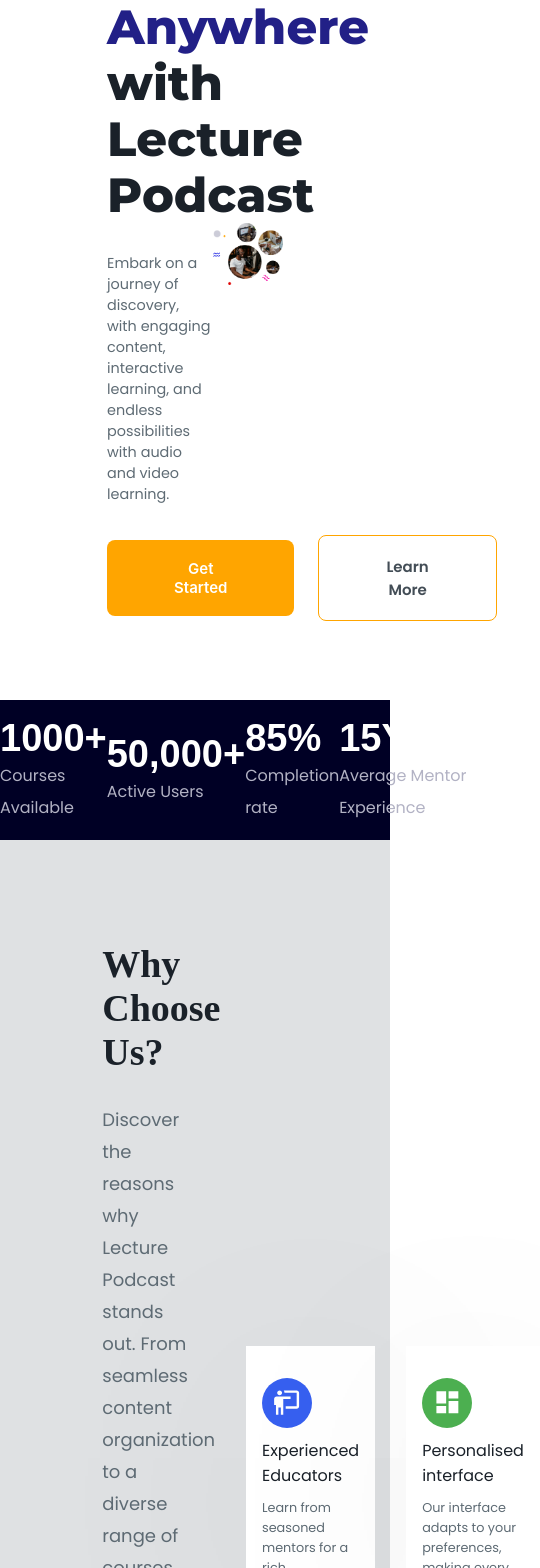
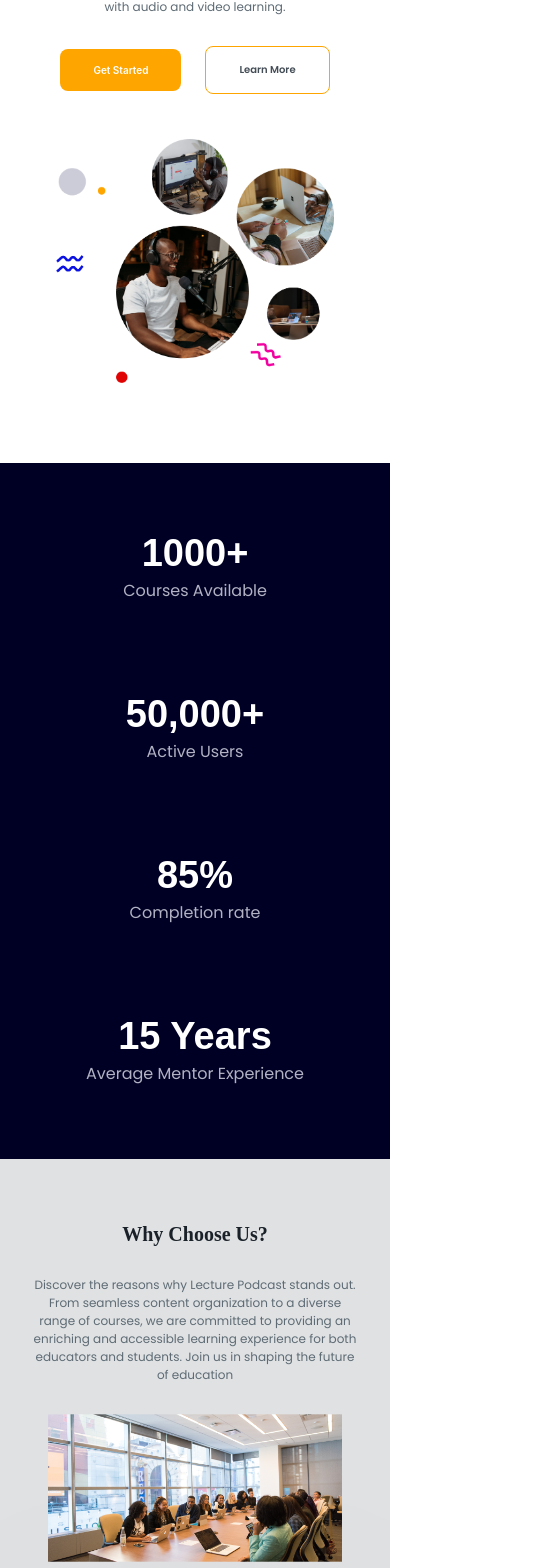
Before and after one commit to Lecture-Podcast/Website, a React (Vite) app: page / in a window 390 px wide. Shown: the part 321-1889 px from the top of the page, 540 px wide, since content can reach past the window. Built offline with nearby package versions, Linux system fonts and the light colour scheme; a web font is replaced by a local one.

Commit message:
Mobile IN Progree

```diff
--- a/src/components/Home.jsx
+++ b/src/components/Home.jsx
@@ -122,7 +122,7 @@
             <p>Completion rate</p>
           </div>
           <div>
-            <p>15Years</p>
+            <p>15 Years</p>
             <p>Average Mentor Experience</p>
           </div>
         </div>
@@ -140,7 +140,7 @@
                   in shaping the future of education
                 </p>
               </div>
-              <div>
+              <div className="why-img-con">
                 <img src={Rectangle} alt="" />
               </div>
             </div>
@@ -208,7 +208,10 @@
                 your expertise with a global audience. Gain exposure, build your
                 brand, and inspire learners worldwide.
               </p>
+              <div className="button-container">
               <button className="amplify-button">Get Started</button>
+              </div>
+
             </div>
             <div className="amplify-image image-1">
               <img src={creator} alt="" />
@@ -228,7 +231,9 @@
                 range of courses, engage with experienced mentors, and tailor
                 your education to match your unique interests and career goals.
               </p>
-              <button>Start Learning Today</button>
+              <div className="button-container">
+                <button>Start Learning Today</button>
+              </div>
             </div>
           </div>
 
@@ -242,7 +247,10 @@
                 your educational content, connect with a broader audience, and
                 make a lasting impact on the global learning community.
               </p>
-              <button >Get Started</button>
+              <div className="button-container">
+                <button>Get Started</button>
+              </div>
+
             </div>
             <div className="amplify-image">
               <img src={Teaching} alt="" />
@@ -542,12 +550,8 @@
                 and the best offers{" "}
               </p>
               <div className="input-img">
-                <div className="message">
-                  <img src={tabler} alt="" />
-                </div>
                 <input type="text" placeholder="Enter your email address" />
               </div>
-
               <button>Subscribe</button>
             </div>
           </div>
--- a/src/components/css/home.css
+++ b/src/components/css/home.css
@@ -583,8 +583,9 @@
 .home-main .get-in-touch {
   padding: 7rem 5rem;
   background: url("../../assets/background.jpeg");
+  background-repeat: no-repeat;
   background-position: center;
-  background-size: contain;
+  background-size: cover;
   position: relative;
   width: 100%;
   min-height:900px;
@@ -853,19 +854,13 @@
   font-size: 15px;
   font-weight: 400;
   line-height: 28px;
-  width: 18vw;
+  /*   */
   /* wordWrap: 'break-word' */
 }
 
-.home-main .footer .last-div .message {
-  width: 1vw;
-}
-
-.home-main .footer .last-div .message img {
-  width: 100%;
-}
 
 .home-main .footer .last-div .input-img {
+  width: 100% !important;
   display: flex;
   justify-content: center;
   border-radius: 10px;
@@ -1031,7 +1026,6 @@
     list-style: none;
     padding: 2rem;
   }
-
   .nav-mobile ul li{
     color: #f9f9f9;
     font-size: 1.3rem;
@@ -1042,4 +1036,257 @@
   .nav-button-mobile{
     margin-left: 2rem;
   }
+  .learn-p-btn-pic{
+    flex-direction: column;
+    padding: 3.565rem 2rem 5rem 2rem;
+  }
+  .learn-p-btn{
+    width: 100%;
+  }
+  .intro-header{
+    padding-left: 120px;
+    padding-right: 120px;
+    text-align: center;
+  }
+  .intro-text{
+    padding-left: 120px;
+    padding-right: 120px;
+    text-align: center;
+  }
+  .button-container{
+    justify-content: center;
+  }
+  .intro-image-con{
+    margin-top: 45px;
+    width: 100%;
+    display: flex;
+    justify-content: center;
+  }
+  .intro-image-con img{
+    width: 65%;
+  }
+  .accumulator {
+    background-color: #000025;
+    display: flex;
+    flex-direction: column;
+    align-items: center;
+    justify-content: center;
+    padding: 4.3125rem 0rem !important;
+    gap: 86px;
+  }
+  .home-main .accumulator div {
+    align-items: center;
+  }
+  .home-main .why-amplify-elevate-empower {
+    padding-top: 4rem !important;
+  }
+  .why-choose-us {
+    display: flex;
+    flex-direction: column;
+    align-items: center;
+    justify-content: space-between;
+    width: 100%;
+    padding: 0rem 2rem;
+    gap: 51px;
+  }
+  .p-img {
+    width: 100%;
+    display: flex;
+    flex-direction: column;
+    justify-content: center;
+  }
+  .why-choose-header{
+    text-align: center;
+  }
+  .why-choose-text{
+    text-align: center;
+    max-width: 100%;
+  }
+  .why-img-con{
+    width: 100%;
+    display: flex;
+    justify-content: center;
+  }
+  .home-main .p-img img {
+    width: 70%;
+    height: auto;
+  }
+  .p-icons {
+    width: 100%;
+  }
+  .amplify, .elevate, .empower{
+    margin-top: 100px;
+    padding: 0rem 6em;
+  }
+  .amplify, .empower{
+    flex-direction: column-reverse;
+  }
+  .empower{
+    margin-bottom: 5rem;
+  }
+  .elevate{
+    flex-direction: column;
+  }
+  .amplify-body{
+    width: 100%;
+  }
+  .amplify-image{
+    width: 100%;
+    display: flex;
+    justify-content: center;
+  }
+  .image-1{
+    margin-right: -80px;
+  }
+  .image-2{
+    margin-left: 0px;
+  }
+  .home-main .amplify div:nth-child(2) img,
+  .elevate div:first-child img,
+  .empower div:nth-child(2) img {
+    width: 80%;
+  }
+  .amplify-header{
+    text-align: center;
+  }
+  .amplify-text{
+    text-align: center;
+  }
+  .home-main .getting{
+    padding: 2.75rem 2.5rem;
+  }
+  .home-main .getting .text-con {
+    flex-direction: column;
+    justify-content: center;
+  }
+  .text{
+    width: 100%;
+  }
+  .getting-header{
+    text-align: center;
+  }
+  .getting-body{
+    text-align: center;
+  }
+  .home-main .getting .text-con .vid-con {
+    width: 100%;
+  }
+  .home-main .getting .text-con .vid-con img {
+    width: 90%;
+  }
+  .home-main .testimonial-session {
+    background-color: rgba(86, 39, 255, 0.03);
+    padding: 5rem 0;
+  }
+  .home-main .testimonial-session .h5-p h5 {
+    margin-bottom: 25px;
+    /* wordWrap: 'break-word' */
+  }
+  .home-main .testimonial-session .h5-p p {
+    text-align: center;
+    color: #5e6b74;
+    font-size: 18px;
+    font-family: "Poppins";
+    font-weight: 400;
+    line-height: 28px;
+    width: 100%;
+    padding: 0px 6rem;
+    /* wordWrap: 'break-word' */
+  }
+  .get-in-touch-social {
+    flex-direction: column;
+    width: 100%;
+    height: 100%;
+  }
+  .home-main .get-in-touch .e-message{
+    width: 90% !important;
+  }
+  .social-media{
+    display: none !important;
+  }
+  .home-main footer{
+    padding: 20px 21px;
+  }
+  .home-main .footer {
+    flex-direction: column;
+    align-items: start;
+    justify-content: center;
+    gap: 33px;
+  }
+  .home-main .footer div:first-child {
+
+    display: flex;
+    flex-direction: column;
+    justify-content: center;
+    gap: 2vh 0;
+  }
+  .home-main .footer .last-div {
+    width: 100%;
+    display: flex;
+    flex-direction: column;
+    justify-content: center;
+    gap: 2vh 0;
+  }
+  .home-main .footer div:first-child .para {
+    width: 100%;
+  }
+  .home-main .footer .last-div p {
+    width: 100%;
+  }
+
 }
+@media (max-width:600px) {
+  .nav-con {
+    padding: 1.5rem 2rem;
+  }
+  .intro-header{
+    width: 100%;
+    color: #1A2129;
+    font-family: "Montserrat";
+    font-size: 2.125rem;
+    font-style: normal;
+    font-weight: 800;
+    padding-left: 0px;
+    padding-right: 0px;
+    text-align: center;
+    line-height: normal;
+  }
+  .intro-text{
+    font-size: 0.75rem;
+    font-style: normal;
+    font-weight: 400;
+    padding-left: 0px;
+    padding-right: 0px;
+    text-align: center;
+  }
+  .get-started-btn, .learn-more-btn{
+    padding: 0.9375rem 2.0625rem;
+    font-size: 0.625rem;
+  }
+  .intro-image-con{
+    margin-top: 45px;
+    width: 100%;
+    display: flex;
+    justify-content: center;
+  }
+  .intro-image-con img{
+    width: 85%;
+  }
+  .why-choose-header{
+    font-size: 1.25rem;
+  }
+  .why-choose-text{
+    margin-bottom: 30px;
+    font-size: 0.75rem;
+    line-height: normal;
+  }
+  .why-img-con{
+    width: 100%;
+    display: flex;
+    justify-content: center;
+  }
+  .home-main .p-img img {
+    width: 90%;
+    height: auto;
+  }
+}
```
